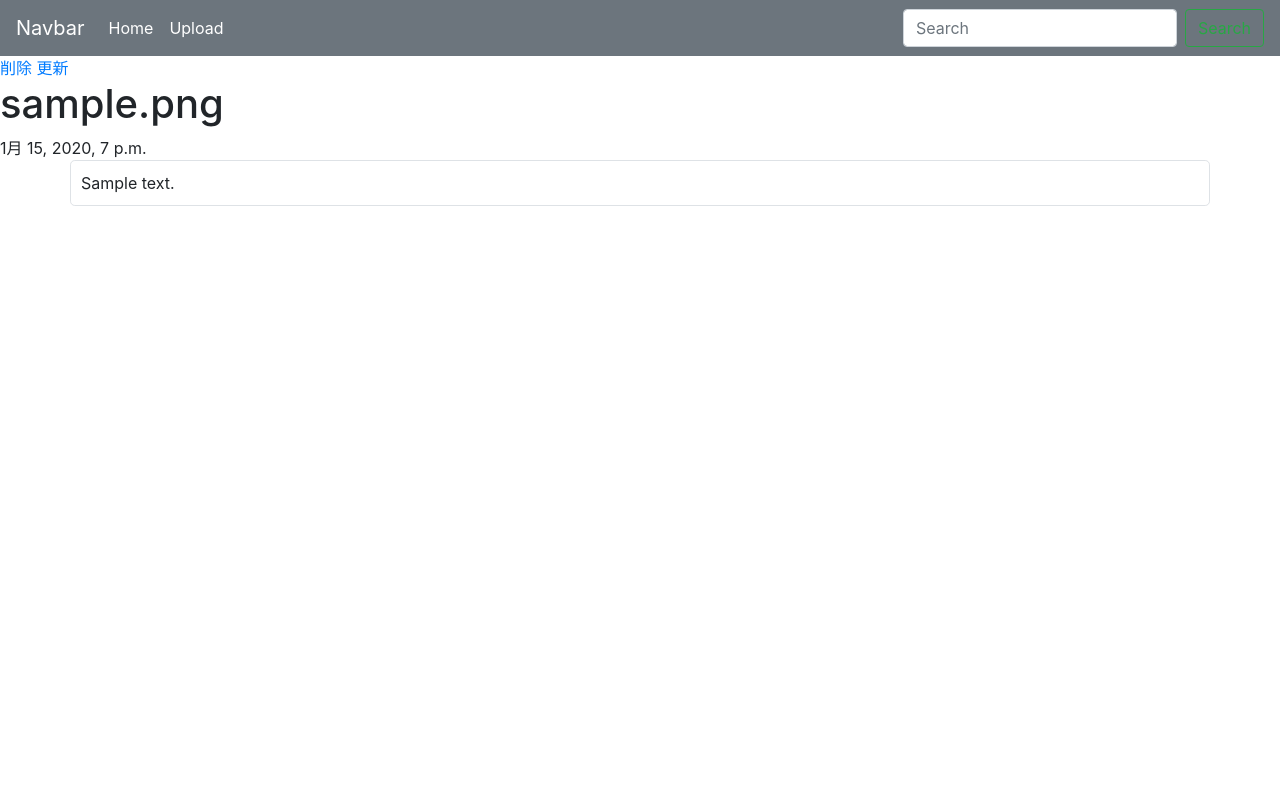
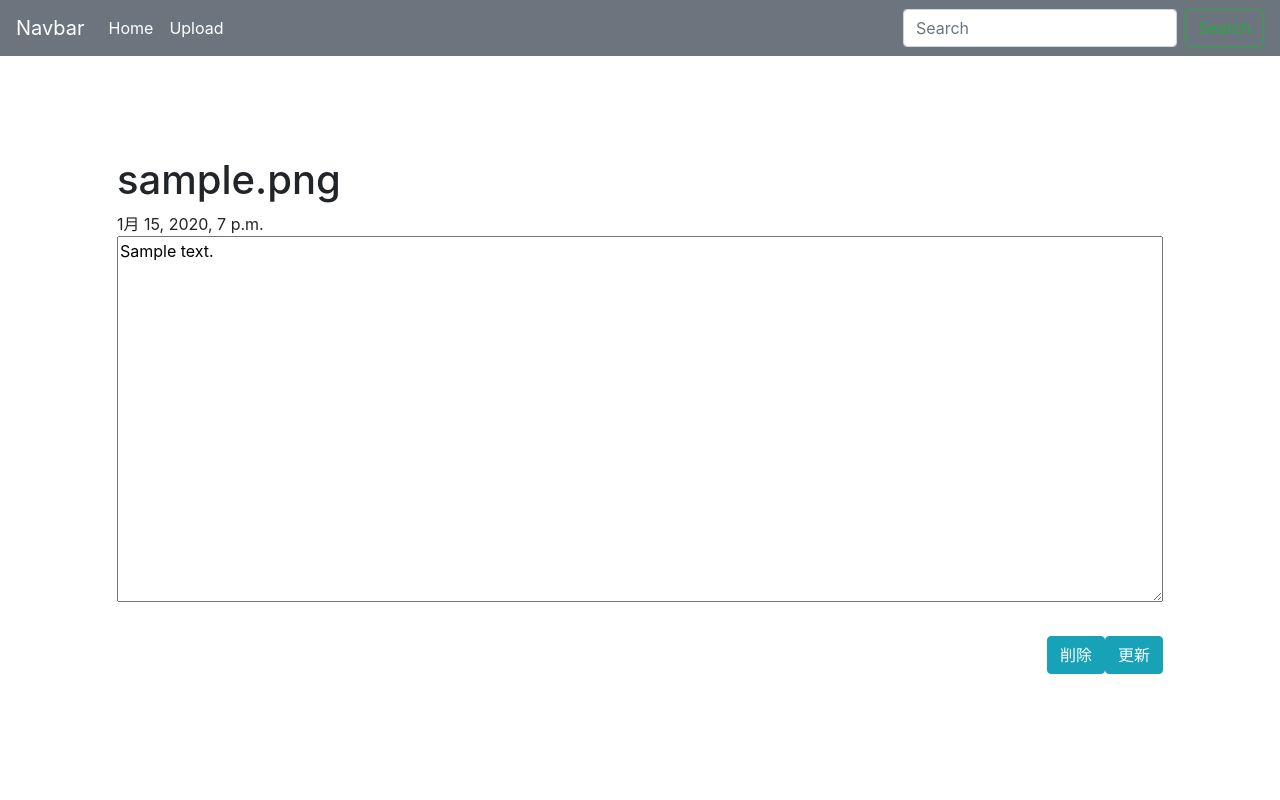
Before and after one commit to Hirakawa0123/Sumomo_Logic, a Django app: page /items/1/ in a window 1280 px wide. Run offline with Django 3.2, Linux system fonts and the light colour scheme; tables that the repository leaves empty hold one stand-in row (values such as "Sample post").

Commit message:
templates update detail.html

```diff
--- a/django/templates/pages/detail.html
+++ b/django/templates/pages/detail.html
@@ -2,13 +2,19 @@
 
 {% block main %}
 
-<a href="{% url 'delete' object.pk %}">削除</a>
-<a href="{% url 'update' object.pk %}">更新</a>
-
-<h1>{{object.file_name}}</h1>
-<a>{{object.upload_at}}</a><br>
-<div class="container border rounded-lg" style="padding: 10px;">
-{% comment %} <div class="container" style="padding: 100px; > {% endcomment %}
-    <a>{{object.content}}</a>
-</div>
+<div class="d-flex justify-content-around" style="padding:100px 0">
+    <div>
+    <h1>{{object.file_name}}</h1>
+        <label class="control-label">
+            <a>{{object.upload_at}}</a>
+            <div>
+                <textarea id="story" name="story" rows="15" cols="100">{{object.content}}</textarea>
+            </div>
+        </label>
+      <div class="d-flex justify-content-end" style="padding:20px 0">
+        <a class="btn btn-info" href="{% url 'delete' object.pk %}" role="button">削除</a>
+        <a class="btn btn-info" href="{% url 'update' object.pk %}" role="button">更新</a>
+      </div>
+    </div>
+  </div>
 {% endblock %}
--- a/django/templates/pages/list.html
+++ b/django/templates/pages/list.html
@@ -17,6 +17,8 @@
       <td><a href="items/{{object.pk}}/" class="text-body text-decoration-none">{{ object }}</a></td>
       <td><a href="items/{{object.pk}}/" class="text-body text-decoration-none">コンテンツ</a></td>
       <td><a href="items/{{object.pk}}/" class="text-body text-decoration-none">{{ object.upload_at }}</a></td>
+      <td><a href="{% url 'update' object.pk %}">更新</a></td>
+      <td><a href="{% url 'delete' object.pk %}">削除</a></td>
     </tr>
     {% endfor %}
   </tbody>
--- a/django/templates/pages/update.html
+++ b/django/templates/pages/update.html
@@ -18,7 +18,7 @@
       </div>
       {% endfor %}
       <div class="d-flex justify-content-end" style="padding:20px 0">
-        <input type="submit" value="保存" class="btn btn-info" />
+        <input type="submit" value="保存" class="btn btn-info" >
       </div>
     </form>
   </div>
--- a/django/templates/pages/upload.html
+++ b/django/templates/pages/upload.html
@@ -18,7 +18,7 @@
     </div>
     {% endfor %}
     <div class="d-flex justify-content-end" style="padding:20px 0">
-        <input type="submit" value="保存" class="btn btn-info" />
+      <input type="submit" value="保存" class="btn btn-info" >
     </div>
   </form>
 </div>
```
Lines whose indentation alone changed are shown as unchanged.
